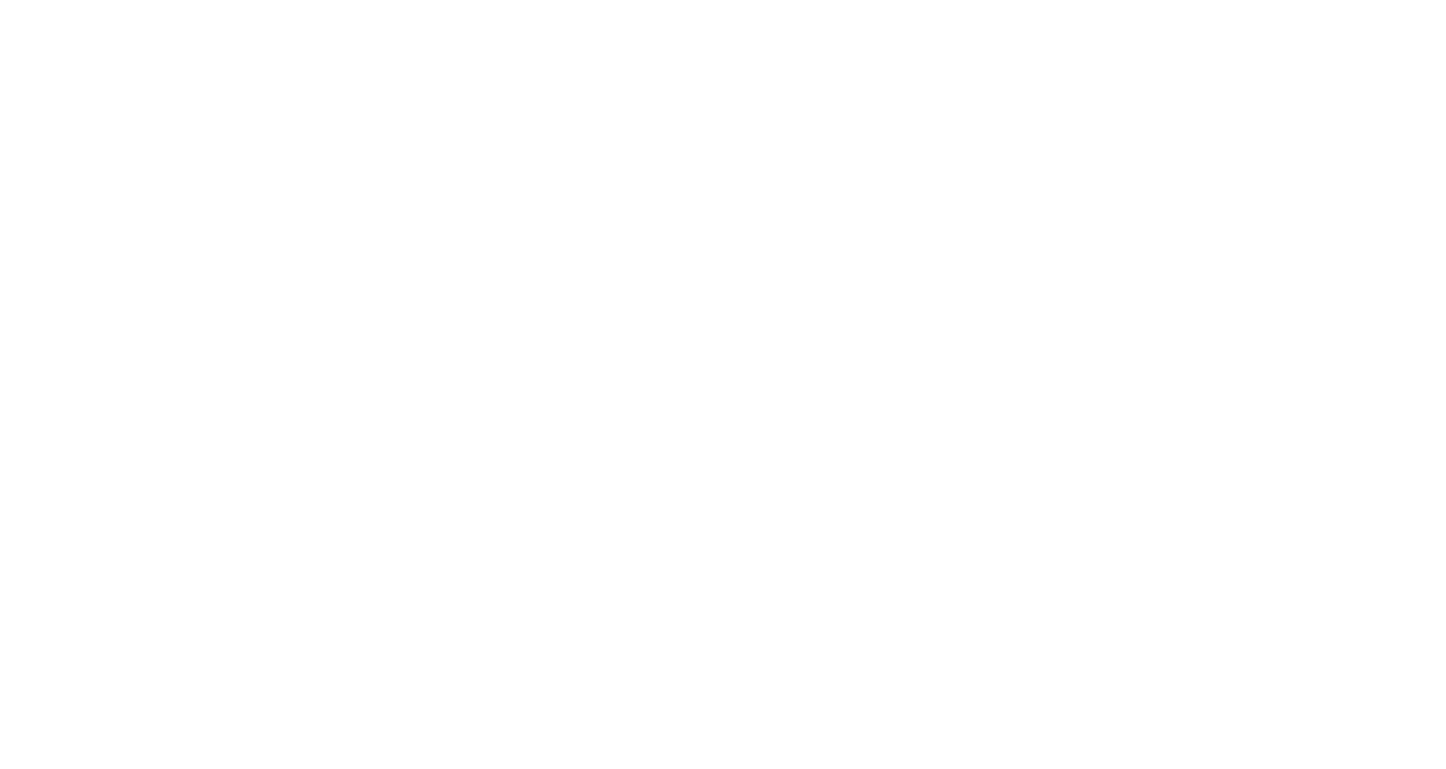
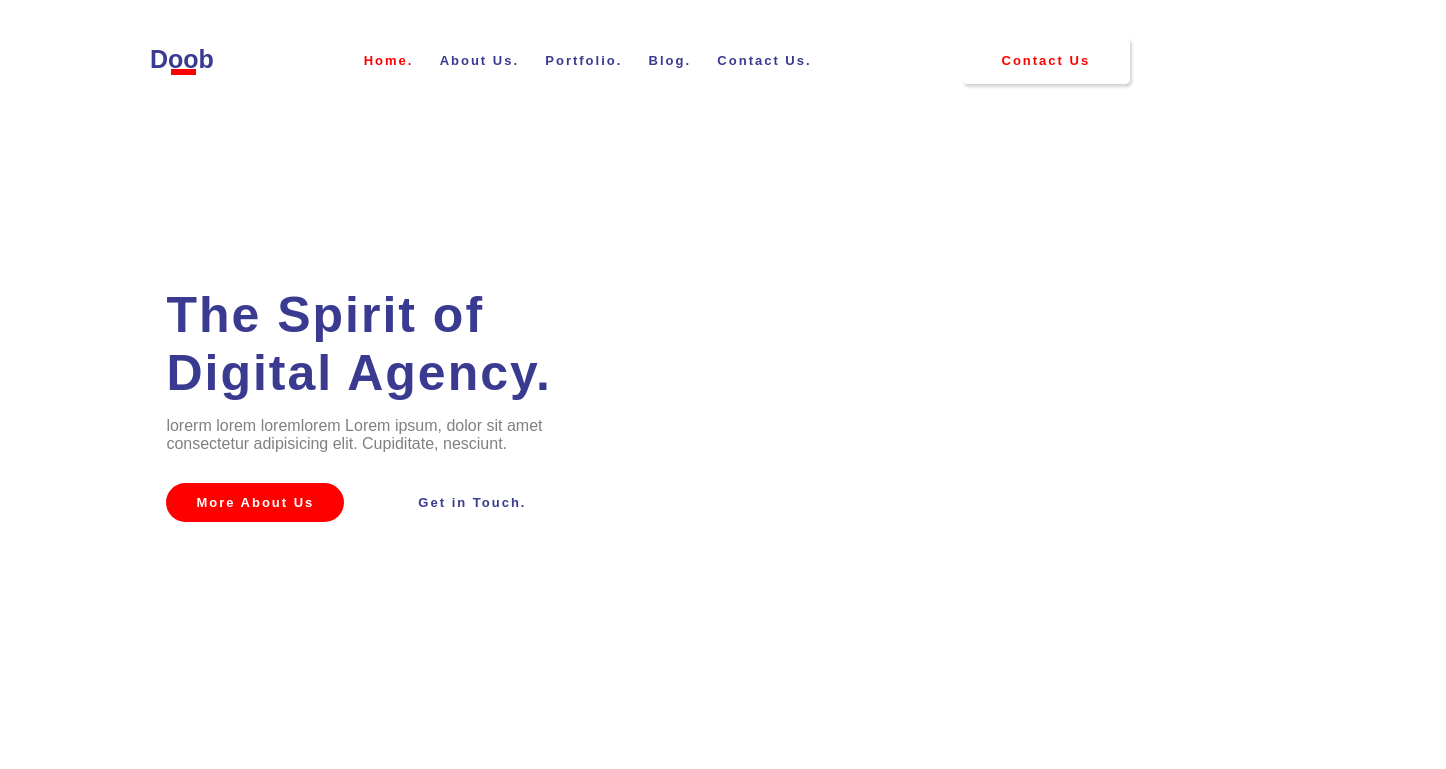
Before and after one commit to zackcis/Two_mini_projects, a plain HTML site: page index.html in a window 1280 px wide. Shown: the whole page, 1446 px wide, since content can reach past the window. Drawn offline with Linux system fonts and the light colour scheme.

Commit message:
nave bar and first seciton in project 1

```diff
--- a/index.html
+++ b/index.html
@@ -1,11 +1,48 @@
 <!DOCTYPE html>
 <html lang="en">
+
 <head>
     <meta charset="UTF-8">
     <meta name="viewport" content="width=device-width, initial-scale=1.0">
     <title>Document</title>
+    <link rel="stylesheet" href="./public/css/app.css">
 </head>
+
 <body>
 
+    <nav class="test"></nav>
+    <!-- !nav bar start  -->
+    <nav class="navebar">
+        <div class="logo">
+            <p>Doob</p>
+            <div class="underline"></div>
+        </div>
+        <div class="links">
+            <a class="home">Home.</a>
+            <a class="">About Us.</a>
+            <a class="">Portfolio.</a>
+            <a class="">Blog.</a>
+            <a class="">Contact Us.</a>
+        </div>
+        <div>
+            <button class="button">Contact Us</button>
+        </div>
+    </nav>
+    <!-- !nav bar end  -->
+
+
+    <!--  section 1 start -->
+    <section class="section1">
+        <div class="title-and-text">
+            <h1>The Spirit of Digital Agency.</h1>
+            <p>lorerm lorem loremlorem Lorem ipsum, dolor sit amet consectetur adipisicing elit. Cupiditate, nesciunt.</p>
+        </div>
+        <div class="two-button">
+            <button class="button1">More About Us</button>
+            <button class="button2">Get in Touch.</button>
+        </div>
+    </section>
+    <!--  section 1 end -->
 </body>
+
 </html>
--- a/public/css/app.css
+++ b/public/css/app.css
@@ -0,0 +1,167 @@
+* {
+    margin: 0;
+    padding: 0;
+}
+
+/*! nave bar start */
+
+.navebar {
+    width: 100vw;
+    height: 15vh;
+    display: flex;
+    justify-content: space-evenly;
+    align-items: center;
+}
+
+
+
+/* logo nave bar */
+.logo {
+    display: flex;
+    flex-direction: column;
+}
+
+.logo .underline {
+    width: 25px;
+    height: 6px;
+    background-color: red;
+    margin-left: 33%;
+
+
+}
+
+.logo p {
+    height: 24.5px;
+    font-size: 25px;
+    font-family: sans-serif;
+    font-weight: bold;
+    color: rgba(16, 16, 121, 0.822);
+}
+/* links nave bar */
+.links {
+    width: 35vw;
+    display: flex;
+    justify-content: space-between;
+}
+.links a {
+    font-family: sans-serif;
+    font-size: small;
+    letter-spacing: 2px;
+    font-weight: 720;
+    color: rgba(16, 16, 121, 0.822);
+
+}
+
+.links .home {
+    color: red;
+}
+
+.links a:hover {
+    color: rgb(59, 5, 255);
+    cursor: pointer;
+}
+
+/* button nave bar */
+
+.button {
+    border: none;
+    background-color: white;
+    padding: 16px 40px 16px 40px;
+    border-radius: 5px;
+    box-shadow: 2px 3px 3px #d8d4d4;
+    color: red;
+    font-family: sans-serif;
+    font-size: small;
+    letter-spacing: 2px;
+    font-weight: 720;
+}
+
+.button:hover {
+    background-color: antiquewhite;
+}
+
+.button:active {
+    color: rgba(16, 16, 121, 0.822);
+}
+
+/*! nav bar end */
+
+/* ? section 1 start */
+
+.section1 {
+    width: 100vw;
+    height: 60vh;
+    margin-left: 13%;
+    margin-top: 13%;
+}
+
+/* the title and paragraph */
+
+.title-and-text {
+    width: 36vw;
+}
+
+.title-and-text h1 {
+    font-family: sans-serif;
+    font-size: 50px;
+    letter-spacing: 2px;
+    font-weight: 720;
+    color: rgba(16, 16, 121, 0.822);
+}
+
+.title-and-text p {
+    font-family: sans-serif;
+    color: gray;
+    margin-top: 15px;
+}
+
+/* two button under the text and paragraph */
+.two-button {
+    width: 50vw;
+    height: 100px;
+    margin-top: 30px;
+}
+
+/* button 1 (more about us) */
+.two-button .button1 {
+    border: none;
+    background-color: rgb(255, 0, 0);
+    padding: 12px 30px 12px 30px;
+    border-radius: 50px;
+    color: rgb(255, 255, 255);
+    font-family: sans-serif;
+    font-size: small;
+    letter-spacing: 2px;
+    font-weight: 720;
+}
+
+.two-button .button1:hover {
+    background-color:brown;
+}
+.two-button .button1:active{
+    color: blueviolet;
+
+}
+
+/* button 2 (get in touch) */
+.two-button .button2 {
+    border: none;
+    background-color: white;
+    padding: 12px 30px 12px 30px;
+    border-radius: 50px;
+    margin-left: 40px;
+    color: rgba(16, 16, 121, 0.822);
+    font-family: sans-serif;
+    font-size: small;
+    letter-spacing: 2px;
+    font-weight: 720;
+}
+
+.two-button .button2:hover{
+    background-color: antiquewhite;
+}
+.two-button .button2:active{
+    color: blueviolet;
+}
+
+/* ? section 1 end */
```
